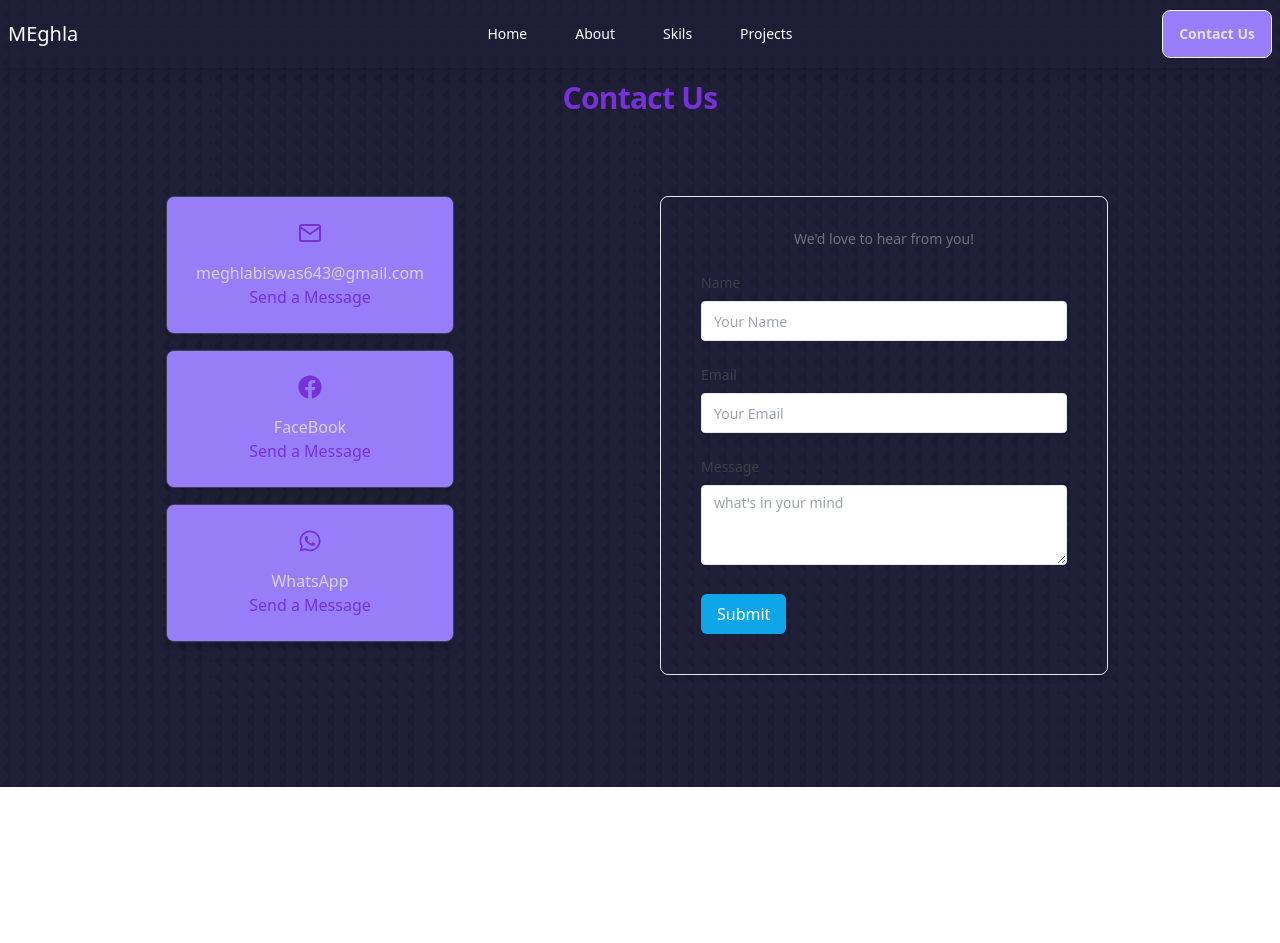
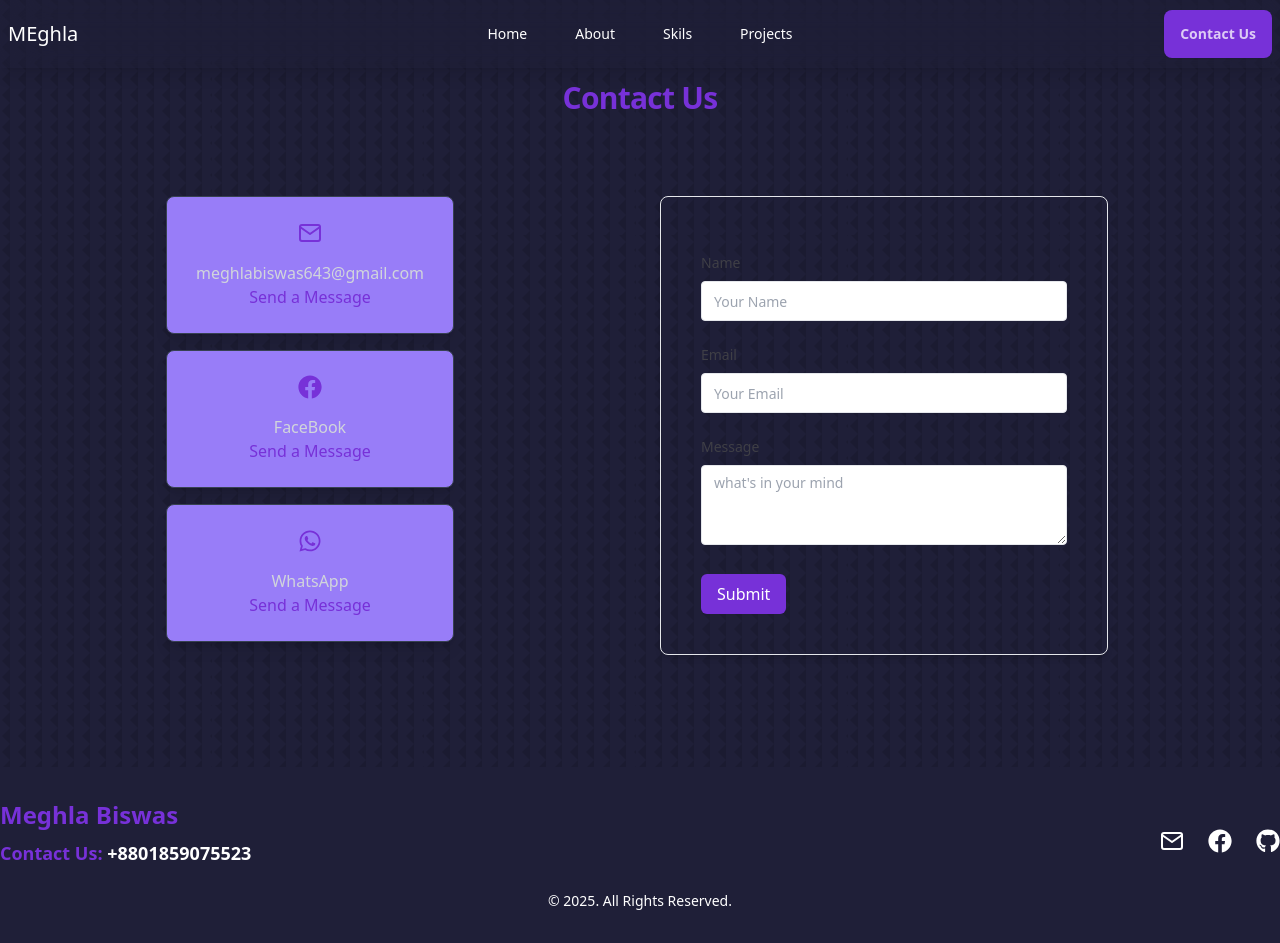
Before and after one commit to MeghlaB/MyPortfolio_Website, a React (Vite) app: page /contact in a window 1280 px wide. Before the commit the page ends 800 px from the top, so only its background shows below. Built offline with nearby package versions, Linux system fonts and the light colour scheme.

Commit message:
footer added

```diff
--- a/package.json
+++ b/package.json
@@ -21,7 +21,8 @@
     "react-icons": "^5.4.0",
     "react-router-dom": "^7.1.1",
     "react-simple-typewriter": "^5.0.1",
-    "sort-by": "^1.2.0"
+    "sort-by": "^1.2.0",
+    "sweetalert2": "^11.15.10"
   },
   "devDependencies": {
     "@eslint/js": "^9.17.0",
--- a/src/Components/Banner.jsx
+++ b/src/Components/Banner.jsx
@@ -12,7 +12,7 @@ export default function Banner() {
                 {/* Left Section */}
                 <div className="lg:w-1/2 text-center lg:text-left ">
                     {/* Heading */}
-                    <h1 className="text-xl md:text-2xl lg:text-5xl font-bold text-[#1C1C1C]">
+                    <h1 className="text-xl md:text-2xl lg:text-5xl font-bold text-white/50">
                         I'm <span className="text-hoverprimary">Frontend </span>
                         <span className="text-btnprimary">
                             <Typewriter
--- a/src/Components/Footer.jsx
+++ b/src/Components/Footer.jsx
@@ -0,0 +1,38 @@
+import { FaFacebook, FaGithub } from "react-icons/fa";
+import { FiMail } from "react-icons/fi";
+
+export default function Footer() {
+    return (
+        <footer className="flex flex-col bg-[#1F1F38] text-white py-8">
+            <div className="container mx-auto flex flex-col items-center justify-between gap-6 md:flex-row">
+                {/* Footer Branding */}
+                <div className="text-center md:text-left">
+                    <h5 className="text-2xl font-bold">
+                        <span className="text-hoverprimary">Meghla Biswas</span>
+                    </h5>
+                    <h5 className="text-lg font-semibold mt-2">
+                        <span className="text-hoverprimary">Contact Us:</span> +8801859075523
+                    </h5>
+                </div>
+
+                {/* Social Media Links */}
+                 <div className="flex gap-6 mt-6 lg:mt-4 justify-center lg:justify-start">
+                                        <a href="https://mail.google.com/mail/u/3/#inbox" className="text-2xl text-white hover:text-hoverprimary">
+                                            <FiMail />
+                                        </a>
+                                        <a href="https://www.facebook.com/onu.biswas.166205" className="text-2xl text-white hover:text-hoverprimary">
+                                            <FaFacebook />
+                                        </a>
+                                        <a href="https://github.com/MeghlaB" className="text-2xl text-white hover:text-hoverprimary">
+                                            <FaGithub />
+                                        </a>
+                                    </div>
+            </div>
+
+            {/* Footer Bottom */}
+            <aside className="mt-6 bg-[#1F1F38] text-center text-sm">
+                <p>&copy; 2025. All Rights Reserved.</p>
+            </aside>
+        </footer>
+    );
+}
--- a/src/Components/Navbar.jsx
+++ b/src/Components/Navbar.jsx
@@ -46,7 +46,7 @@ export default function Navbar() {
                 </div>
                 <div className="navbar-end">
 
-                    <Link to={'/contact'} className="btn bg-btnprimary hover:bg-hoverprimary text-white/75">Contact Us </Link>
+                    <Link to={'/contact'} className="btn border-none outline-none bg-hoverprimary hover:bg-hoverprimary text-white/75">Contact Us </Link>
                 </div>
             </div>
         </div>
--- a/src/Layouts/MainLayouts.jsx
+++ b/src/Layouts/MainLayouts.jsx
@@ -1,6 +1,7 @@
 import React from 'react'
 import Navbar from '../Components/Navbar'
 import { Outlet } from 'react-router-dom'
+import Footer from '../Components/Footer'
 
 export default function MainLayouts() {
   return (
@@ -9,6 +10,7 @@ export default function MainLayouts() {
         <Navbar/>
       </header>
       <Outlet></Outlet>
+      <Footer></Footer>
     </div>
   )
 }
--- a/src/Pages/ContactUs.jsx
+++ b/src/Pages/ContactUs.jsx
@@ -2,6 +2,7 @@ import React, { useRef } from 'react'
 import emailjs from '@emailjs/browser';
 import { FiMail } from 'react-icons/fi';
 import { FaFacebook, FaWhatsapp } from 'react-icons/fa';
+import Swal from 'sweetalert2';
 
 export default function ContactUs() {
 
@@ -14,7 +15,14 @@ export default function ContactUs() {
             .sendForm('service_q4mz69g', 'template_motnhd9', form.current, 'hDzqQtESw86Hp0onJ')
             .then(
                 () => {
-                    console.log('SUCCESS!');
+                    Swal.fire({
+                        position: "top-center",
+                        icon: "success",
+                        title: "Send Message",
+                        showConfirmButton: false,
+                        timer: 1000
+                      });
+
                 },
                 (error) => {
                     console.log('FAILED...', error.text);
@@ -68,8 +76,6 @@ export default function ContactUs() {
                 {/* contact us */}
                 <div className="w-full max-w-md rounded-lg border px-10 pb-10 pt-8 shadow-md ">
                     <div className="mb-6">
-
-                        <p className="text-center text-sm text-zinc-500 dark:text-zinc-400">We&apos;d love to hear from you!</p>
                     </div>
                     <form ref={form} onSubmit={sendEmail} className="w-full space-y-6">
                         <div className="space-y-2 text-sm text-zinc-700 dark:text-zinc-400">
@@ -107,7 +113,7 @@ export default function ContactUs() {
                                 name="message"
                             />
                         </div>
-                        <button className="rounded-md bg-sky-500 px-4 py-2 text-white transition-colors hover:bg-sky-600 dark:bg-sky-700">Submit</button>
+                        <button className="rounded-md bg-hoverprimary px-4 py-2 text-white transition-colors">Submit</button>
                     </form>
                 </div>
             </div>
```
Also changed, not shown: 1 other file (tests, documents, lock files or other folders).
